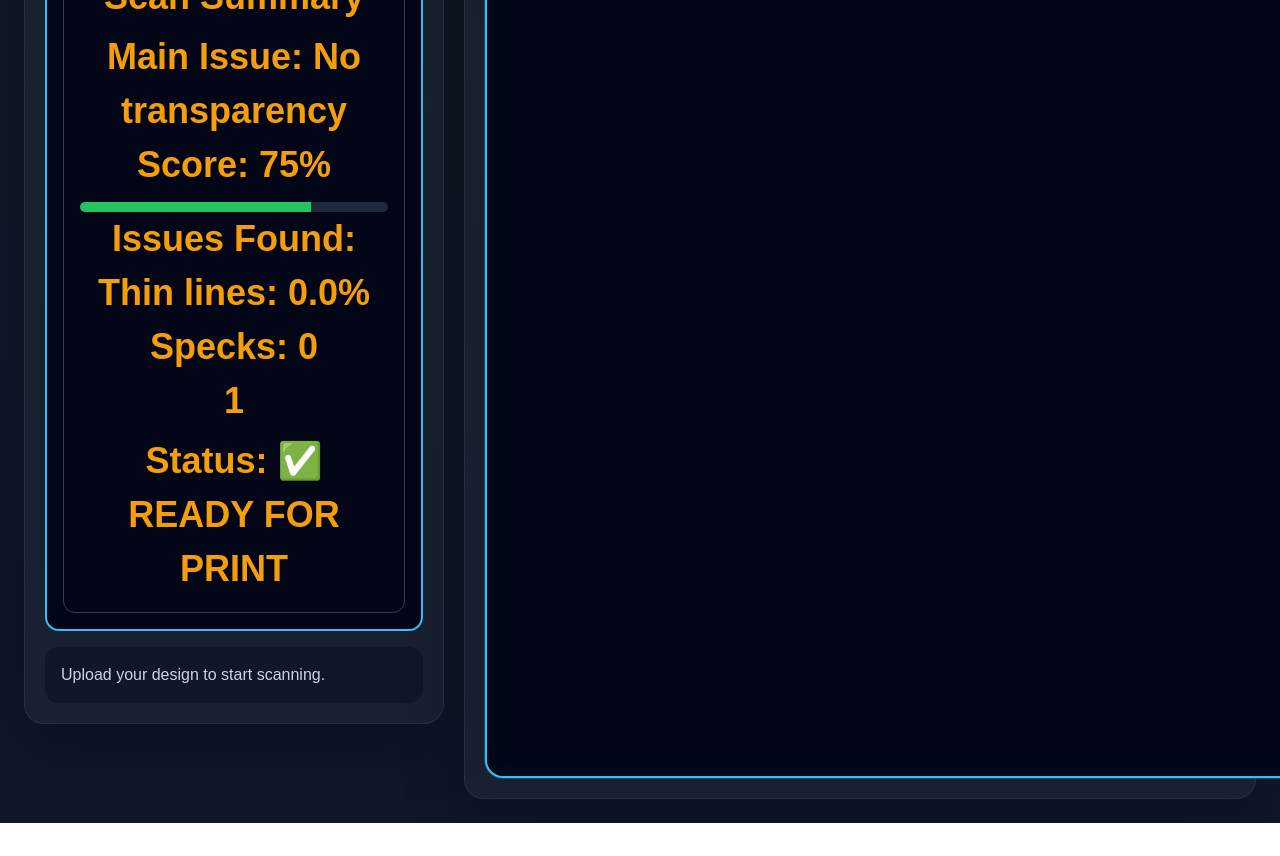
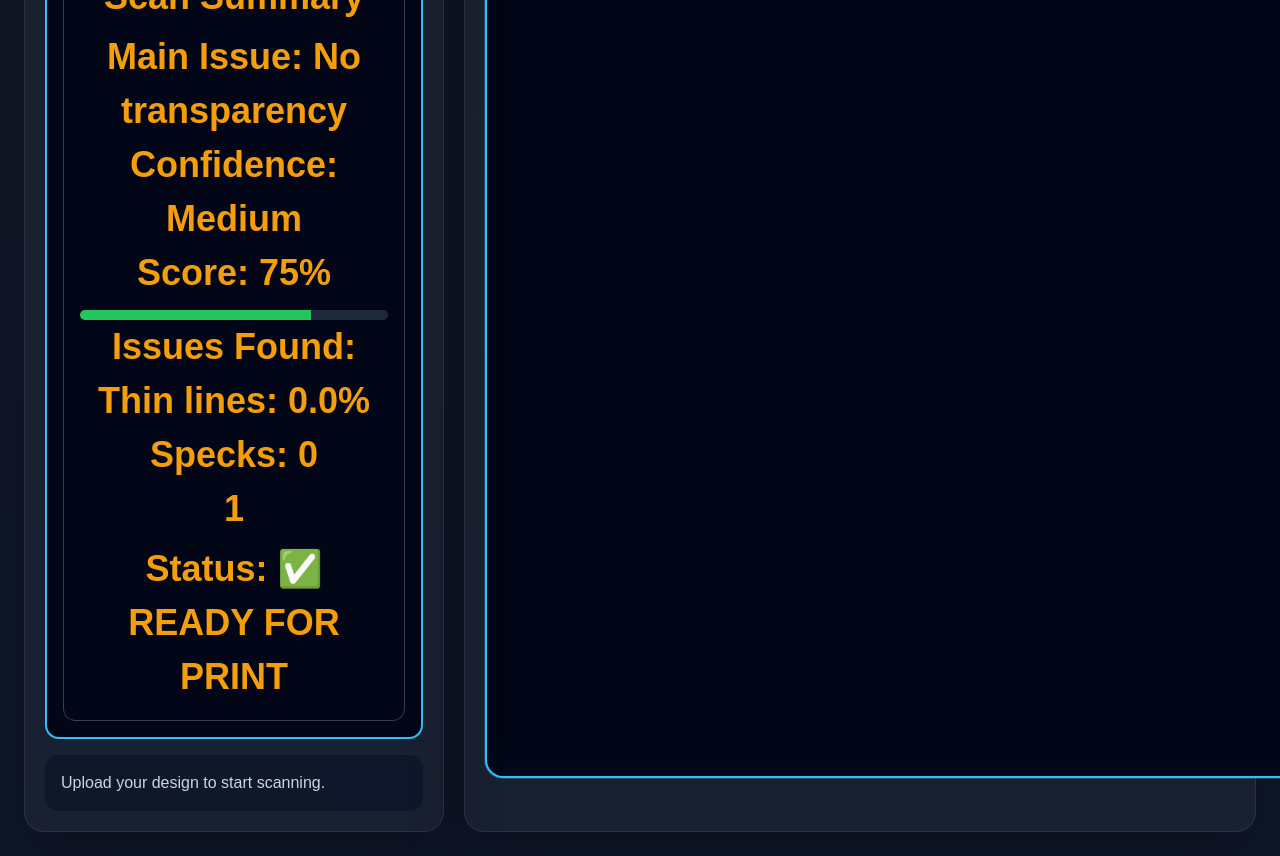
Before and after one commit to noobmacker-creator/pod-design-checker, a Next.js app: page / in a window 1280 px wide. Shown: the part 820-1676 px from the top of the page. Before the commit the page ends 1643 px from the top, so only its background shows below. Built offline with nearby package versions, Linux system fonts and the light colour scheme.

Commit message:
add confidence label

```diff
--- a/app/page.tsx
+++ b/app/page.tsx
@@ -1267,7 +1267,13 @@ setFakeTransparencyDetected(fakeTransparency.detected);
     ? 'Wrong size'
     : 'No major issues'}
 </div>
-
+<div>
+  Confidence: {printScore >= 80
+    ? 'High'
+    : printScore >= 50
+    ? 'Medium'
+    : 'Low'}
+</div>
   <div>Score: {printScore}%</div>
   <div
   style={{
```
